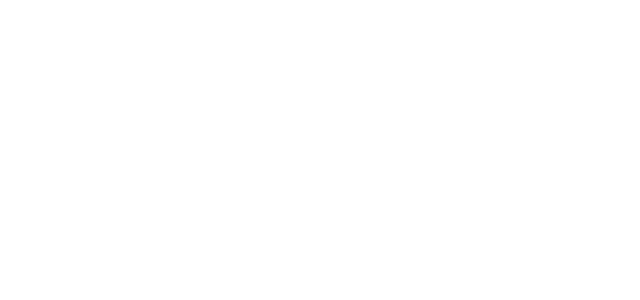
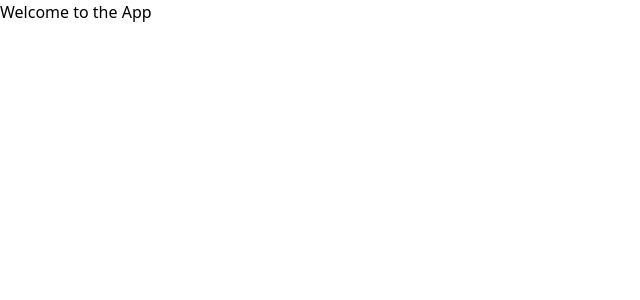
Before and after one commit to Abdelrhman612/Meeting-Room-FullStack, a React (Vite) app in the folder frontend/: page / in a window 1280 px wide. Before the commit this address had no page. Shown: the top 300 px of the page, without its empty margins (0-640 px from the left). Built offline with nearby package versions, Linux system fonts and the light colour scheme.

Commit message:
update App.tsx

```diff
--- a/frontend/src/App.tsx
+++ b/frontend/src/App.tsx
@@ -1,14 +1,14 @@
-import { BrowserRouter, Route, Routes } from "react-router-dom";
+
 import "./App.css";
-import MeetingRoom from "./pages/MeetingRoom";
+
 
 function App() {
   return (
-    <BrowserRouter>
-      <Routes>
-        <Route path="/meeting-room" element={<MeetingRoom />} />
-      </Routes>
-    </BrowserRouter>
+    <div className="App">
+      <header className="App-header">
+        <h1>Welcome to the App</h1>
+      </header>
+    </div>
   );
 }
 
```
